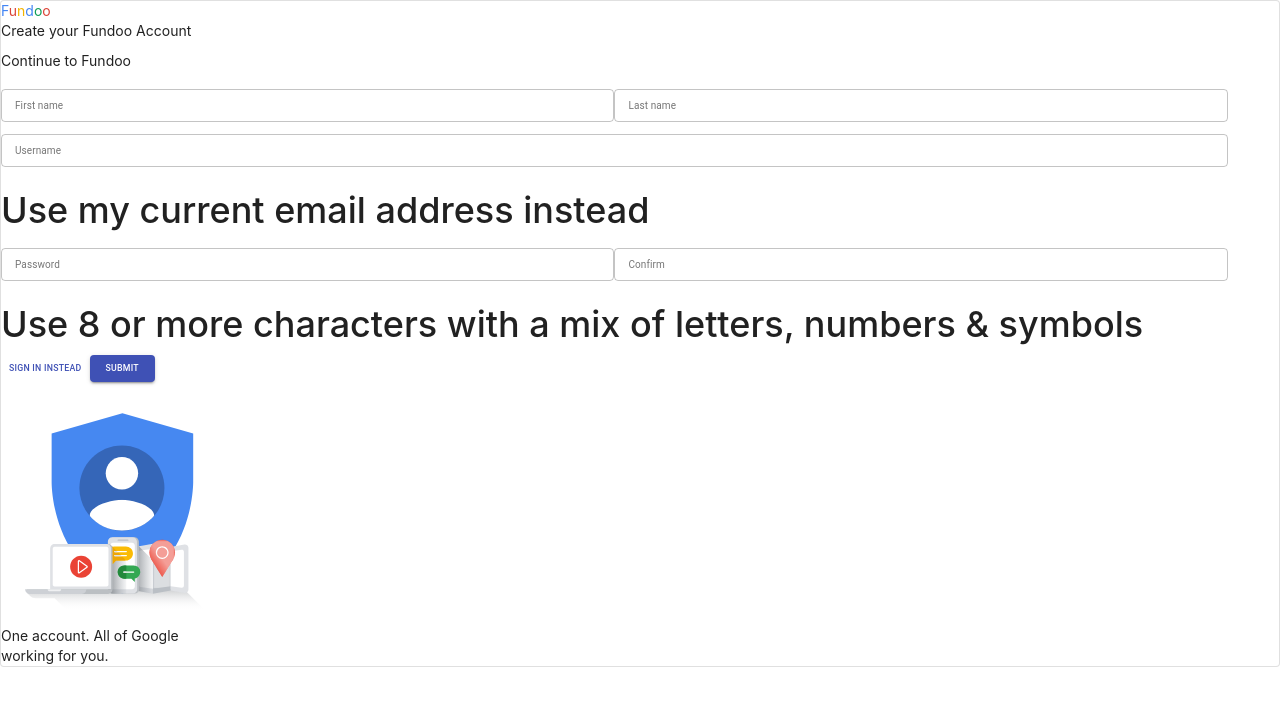
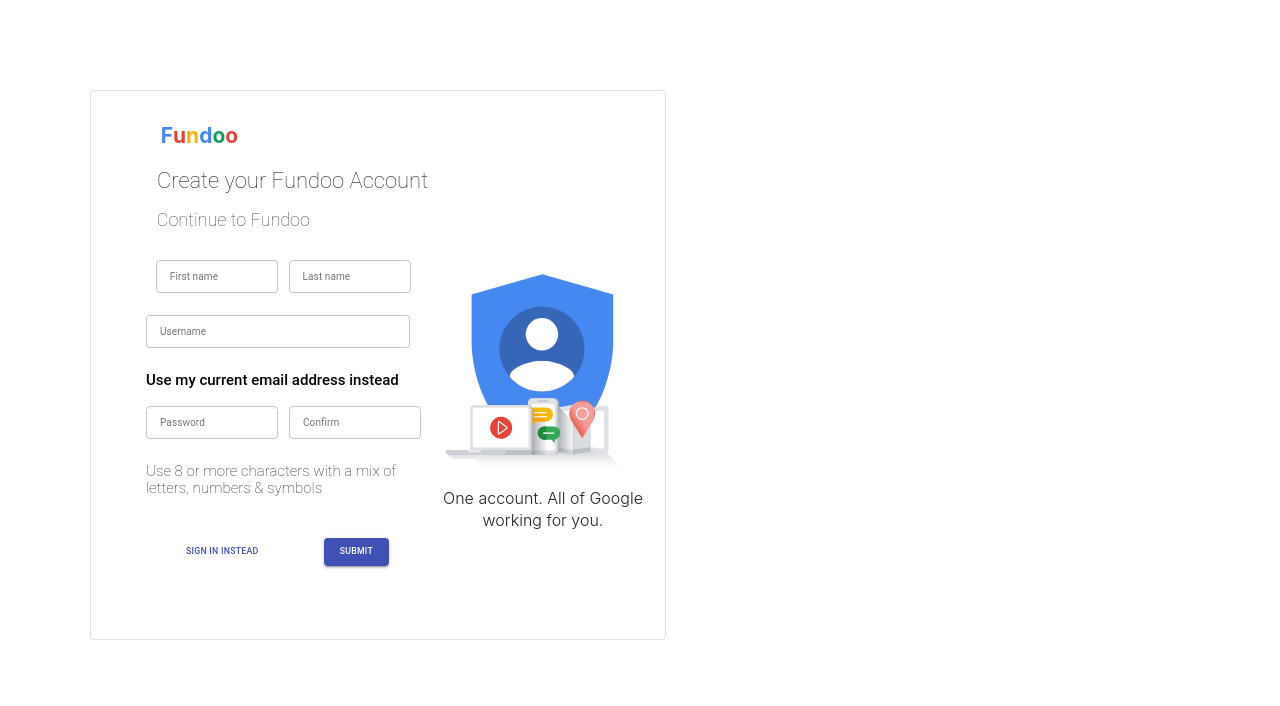
Before and after one commit to ruchika6698/FundooApp-Frontend, a React (Create React App) app: page /register in a window 1280 px wide. Shown: the top 706 px of the page. Built offline with nearby package versions, Linux system fonts and the light colour scheme.

Commit message:
Added:CSS for Fundoo Registration

```diff
--- a/src/CSS/register.css
+++ b/src/CSS/register.css
@@ -0,0 +1,87 @@
+*{
+    margin: 0;
+    padding: 0;
+}
+.root{
+    margin-top:90px;
+    margin-bottom:90px;
+    margin-left:90px;
+    width:45%;
+    height:550px;
+    padding-left: 55px;
+}
+.fundoofont {
+    display: flex;
+    margin-top:15px;
+    font-size: 1.5em;
+    font-weight:bold;
+    justify-content:flex-start;
+    padding:.7em;
+}
+.text{
+    display: flex;
+    font-size: 22px;
+    font-family: 'Roboto', sans-serif;
+    font-weight: 100;
+    justify-content:flex-start;
+    margin-left: .5em;
+}
+.continue{
+    display: flex;
+    font-size: 18px;
+    font-family: 'Roboto', sans-serif;
+    font-weight: 70;
+    justify-content:flex-start;
+    color:#4d4d4d;
+    margin-left: .6em;
+}
+.main{
+    display: flex;
+    justify-content: space-between;
+    flex-direction: row;
+}
+
+.flname{
+    display: flex;
+    justify-content: space-between;
+    flex-direction: row;
+    padding: .7em;
+    size:medium;
+}
+.username{
+    display: block;
+    width: 27em;
+    padding-left: 55px;
+}
+
+.usermailline{
+    font-size: 15px;
+    font-family: 'Roboto', sans-serif;
+    color: black;
+}
+.confirmPass{
+    display: flex;
+    justify-content: space-between;
+    flex-direction: row;
+}
+.passline{
+    font-size: 15px;
+    font-family: 'Roboto', sans-serif;
+    font-weight: 100;
+  }
+.signbutton{
+
+    display: flex;
+    justify-content: space-between;
+    flex-direction: row;
+    padding: 2em;
+    font-size: 16px;
+    font-weight:bold;
+}
+
+.figcaption{
+    font-size: 16px;
+    font-weight: 300;
+    display: block;
+    text-align: center;
+}
```
